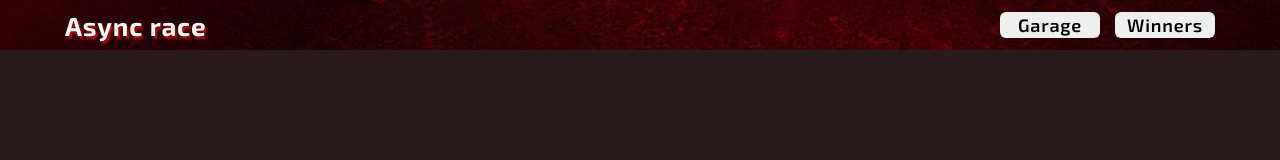
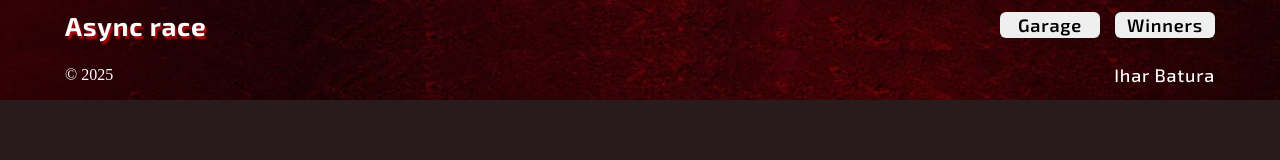
Before and after one commit to Ihar-Batura/Async-Race, a website built with webpack: page src/index.html in a window 1280 px wide. Built offline with nearby package versions, Linux system fonts and the light colour scheme.

Commit message:
feat: add footer

```diff
--- /dev/null
+++ b/src/components/footer.ts
@@ -0,0 +1,28 @@
+import createElement from '../creating/create_element';
+import createLink from '../creating/create_link';
+
+function createFooter(): HTMLElement {
+  const footer = createElement({ tag: 'footer', classes: ['footer'] });
+  const wrapper = createElement({
+    tag: 'div',
+    classes: ['wrapper'],
+    parent: footer,
+  });
+  createElement({
+    tag: 'p',
+    classes: ['footer-year'],
+    text: '© 2025',
+    parent: wrapper,
+  });
+  createLink({
+    href: 'https://github.com/Ihar-Batura',
+    classes: ['footer-link'],
+    target: '_blank',
+    text: 'Ihar Batura',
+    parent: wrapper,
+  });
+
+  return footer;
+}
+
+export default createFooter;
--- /dev/null
+++ b/src/creating/create_link.ts
@@ -0,0 +1,40 @@
+interface ILink {
+  href: string;
+  classes?: string[];
+  id?: string;
+  text?: string;
+  target?: string;
+  parent?: HTMLElement;
+}
+
+function createLink({
+  href,
+  classes,
+  id,
+  text,
+  target,
+  parent,
+}: ILink): HTMLAnchorElement {
+  const link = document.createElement('a');
+  link.href = href;
+
+  if (classes) {
+    link.classList.add(...classes);
+  }
+  if (id) {
+    link.id = id;
+  }
+  if (text) {
+    link.textContent = text;
+  }
+  if (target) {
+    link.setAttribute('target', target);
+  }
+  if (parent) {
+    parent.append(link);
+  }
+
+  return link;
+}
+
+export default createLink;
--- a/src/pages/home.ts
+++ b/src/pages/home.ts
@@ -1,11 +1,13 @@
 import createHeader from '../components/header';
+import createFooter from '../components/footer';
 
 function createHomePage() {
   const body: HTMLBodyElement | null = document.querySelector('body');
 
   if (body) {
     const header = createHeader();
-    body.append(header);
+    const footer = createFooter();
+    body.append(header, footer);
   }
 }
 
--- a/src/style.css
+++ b/src/style.css
@@ -1,14 +1,27 @@
+:root {
+  /* colors */
+  --clr-light: white;
+  --clr-background: #291b1b;
+  --clr-main: rgb(183, 7, 7);
+}
+
 * {
   margin: 0;
   padding: 0;
+}
+
+*,
+*::before,
+*::after {
   box-sizing: border-box;
 }
 
 body {
-  background-color: #291b1b;
+  background-color: var(--clr-background);
 }
 
-.header {
+.header,
+.footer {
   width: 100%;
   height: 50px;
   margin: 0 auto;
@@ -32,8 +45,8 @@ body {
   font-size: 26px;
   letter-spacing: 0.05rem;
   margin: 0;
-  color: white;
-  text-shadow: 2px 3px 2px rgb(183, 7, 7);
+  color: var(--clr-light);
+  text-shadow: 2px 3px 2px var(--clr-main);
 }
 
 .btn-container {
@@ -57,6 +70,25 @@ body {
 }
 
 .btn:hover {
-  color: rgb(183, 7, 7);
-  box-shadow: 2px 2px 1px rgb(183, 7, 7);
+  color: var(--clr-main);
+  box-shadow: 2px 2px 1px var(--clr-main);
 }
+
+.footer-year {
+  color: var(--clr-light);
+}
+
+.footer-link {
+  font-family: 'Exo 2', serif;
+  font-size: 18px;
+  font-weight: 500;
+  letter-spacing: 0.05rem;
+  color: var(--clr-light);
+  text-decoration: none;
+  transition: 0.5s ease-out;
+  cursor: pointer;
+}
+
+.footer-link:hover {
+  text-shadow: 2px 3px 2px var(--clr-main);
+}
```
